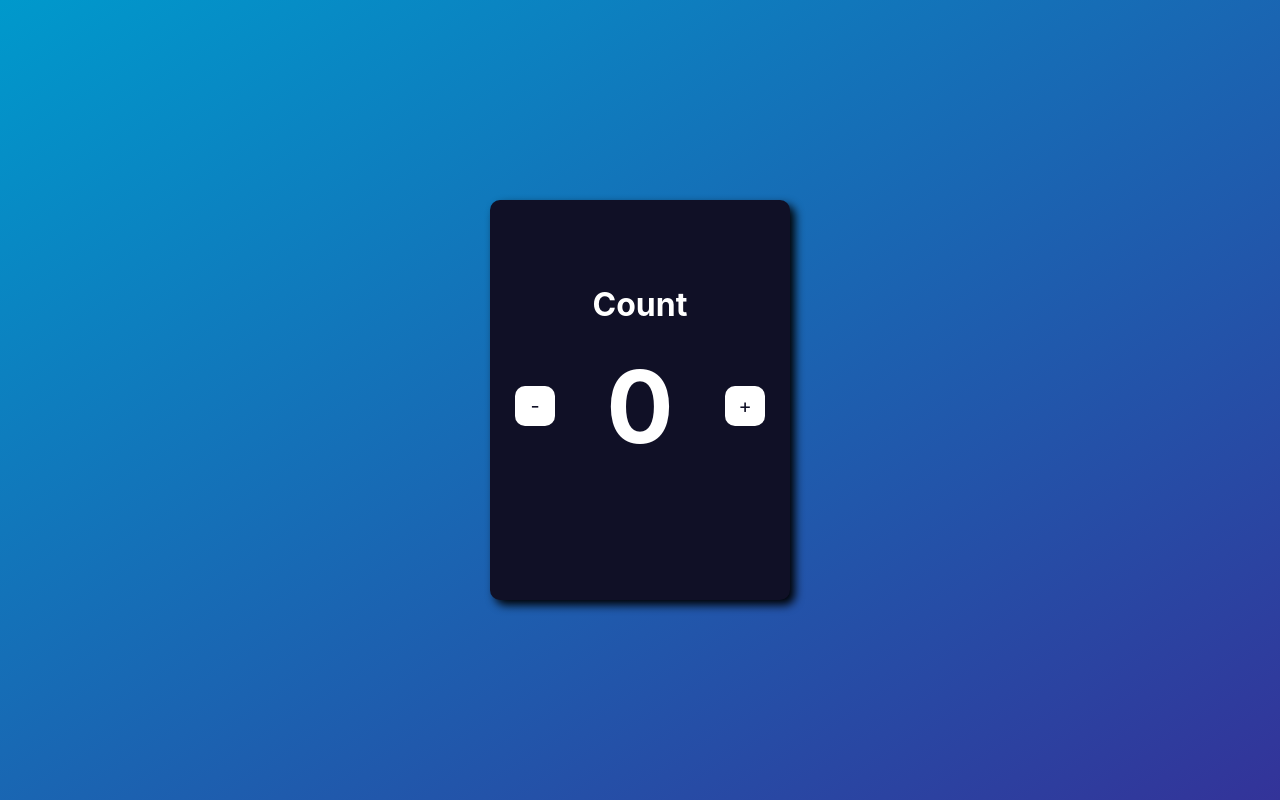
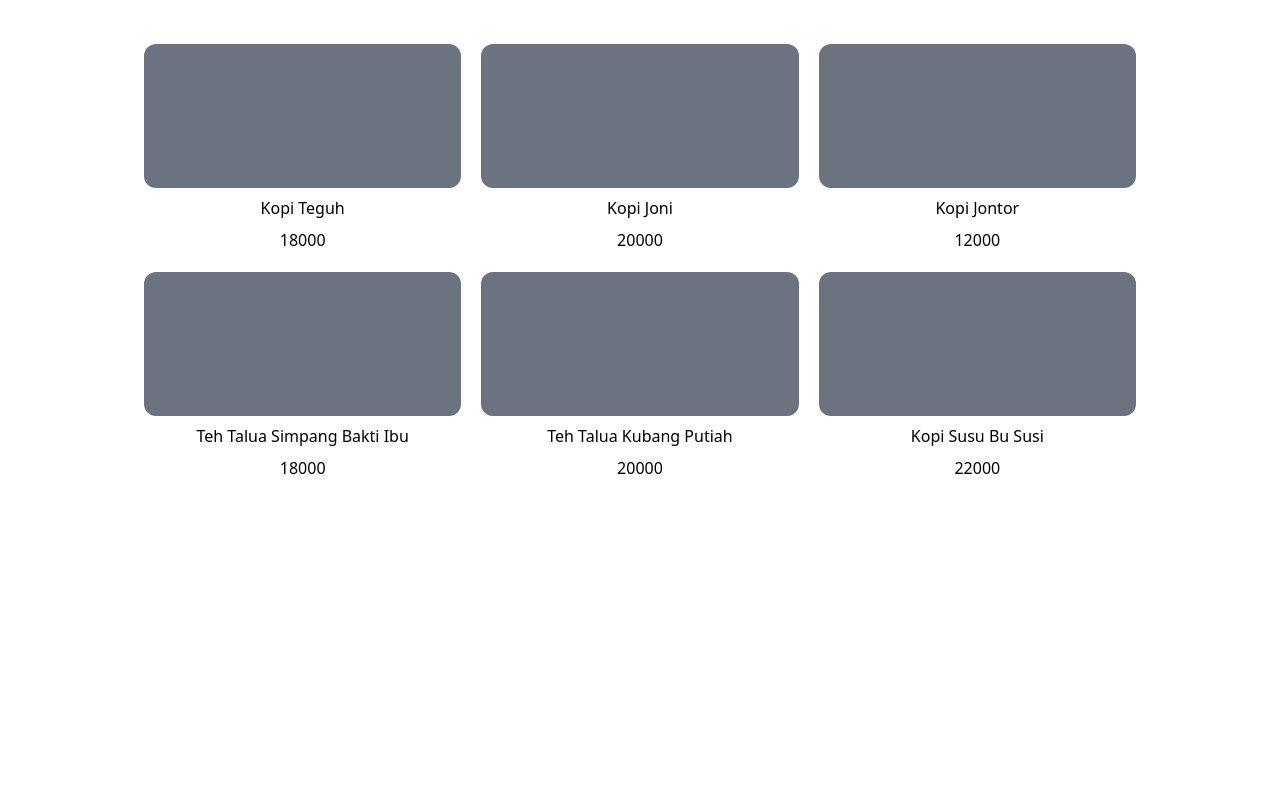
Before and after one commit to ekaadwar/b22-react-counter, a React (Create React App) app: page /item-list in a window 1280 px wide. Built offline with nearby package versions, Linux system fonts and the light colour scheme.

Commit message:
Integrasi Tailwind in React; Parameter URL

```diff
--- /dev/null
+++ b/craco.config.js
@@ -0,0 +1,8 @@
+// craco.config.js
+module.exports = {
+  style: {
+    postcss: {
+      plugins: [require("tailwindcss"), require("autoprefixer")],
+    },
+  },
+};
--- a/src/App.js
+++ b/src/App.js
@@ -1,43 +1,20 @@
-import React from "react";
-// ----- Form Login -------
-// import Form from "./components/FormLogin";
+import React, { Component } from "react";
+import { BrowserRouter, Switch, Route } from "react-router-dom";
+// import FormLogin from "./components/FormLogin";
+import CounterPage from "./pages/CounterPage";
+import HomePage from "./pages/HomePage";
+import ItemList from "./pages/ItemList";
 
-// class App extends React.Component {
-//   render() {
-//     return (
-//       <React.Fragment>
-//         <h1>My First React</h1>
-//         <Form formTitle="This Title" />
-//       </React.Fragment>
-//     );
-//   }
-// }
-// ----- Akhir Form Login -------
-
-import Counter from "./components/Counter";
-import "./App.css";
-
-class App extends React.Component {
-  state = {
-    result: 0,
-    limit: "",
-  };
-
-  changeResult = (data) => {
-    this.setState({ result: data.result, limit: data.limit });
-  };
-
+class App extends Component {
   render() {
     return (
-      <React.Fragment>
-        <Counter
-          change={this.changeResult}
-          num={this.state.result}
-          messageLimit={this.state.limit}
-          counterTittle="Count"
-        />
-        {console.log(this.state)}
-      </React.Fragment>
+      <BrowserRouter>
+        <Switch>
+          <Route path="/" exact component={HomePage} />
+          <Route path="/counter" component={CounterPage} />
+          <Route path="/item-list" component={ItemList} />
+        </Switch>
+      </BrowserRouter>
     );
   }
 }
--- a/src/index.css
+++ b/src/index.css
@@ -1,4 +1,4 @@
-body {
+/* body {
   margin: 0;
   font-family: -apple-system, BlinkMacSystemFont, 'Segoe UI', 'Roboto', 'Oxygen',
     'Ubuntu', 'Cantarell', 'Fira Sans', 'Droid Sans', 'Helvetica Neue',
@@ -10,4 +10,8 @@ body {
 code {
   font-family: source-code-pro, Menlo, Monaco, Consolas, 'Courier New',
     monospace;
-}
+} */
+
+@tailwind base;
+@tailwind components;
+@tailwind utilities;
--- /dev/null
+++ b/src/pages/CounterPage.js
@@ -0,0 +1,31 @@
+import React from "react";
+import "../App.css";
+
+import Counter from "../components/Counter";
+
+class CounterPage extends React.Component {
+  state = {
+    result: 0,
+    limit: "",
+  };
+
+  changeResult = (data) => {
+    this.setState({ result: data.result, limit: data.limit });
+  };
+
+  render() {
+    return (
+      <React.Fragment>
+        <Counter
+          change={this.changeResult}
+          num={this.state.result}
+          messageLimit={this.state.limit}
+          counterTittle="Count"
+        />
+        {console.log(this.state)}
+      </React.Fragment>
+    );
+  }
+}
+
+export default CounterPage;
--- /dev/null
+++ b/src/pages/HomePage.js
@@ -0,0 +1,16 @@
+import React from "react";
+import { Link } from "react-router-dom";
+
+class HomePage extends React.Component {
+  render() {
+    return (
+      <div>
+        <h1>
+          Switch to <Link to="/counter">Conter Page</Link>
+        </h1>
+      </div>
+    );
+  }
+}
+
+export default HomePage;
--- /dev/null
+++ b/src/pages/ItemList.js
@@ -0,0 +1,32 @@
+import React, { Component } from "react";
+
+class ItemList extends Component {
+  state = {
+    data: [
+      { name: "Kopi Teguh", price: 18000 },
+      { name: "Kopi Joni", price: 20000 },
+      { name: "Kopi Jontor", price: 12000 },
+      { name: "Teh Talua Simpang Bakti Ibu", price: 18000 },
+      { name: "Teh Talua Kubang Putiah", price: 20000 },
+      { name: "Kopi Susu Bu Susi", price: 22000 },
+    ],
+  };
+
+  render() {
+    return (
+      <div className="mx-36 my-11">
+        <div className="grid grid-cols-3 gap-5">
+          {this.state.data.map((item) => (
+            <div className="text-center space-y-2">
+              <div className="bg-gray-500 h-36 rounded-xl"></div>
+              <div>{item.name}</div>
+              <div>{item.price}</div>
+            </div>
+          ))}
+        </div>
+      </div>
+    );
+  }
+}
+
+export default ItemList;
--- /dev/null
+++ b/tailwind.config.js
@@ -0,0 +1,11 @@
+module.exports = {
+  purge: ["./src/**/*.{js,jsx,ts,tsx}", "./public/index.html"],
+  darkMode: false, // or 'media' or 'class'
+  theme: {
+    extend: {},
+  },
+  variants: {
+    extend: {},
+  },
+  plugins: [],
+};
```
Also changed, not shown: package.json (+10 -3 lines), src/components/FormLogin.js (+6 -1 lines), 2 other files (tests, documents, lock files or other folders).
